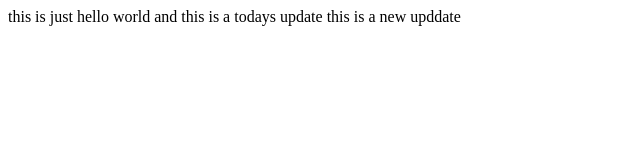
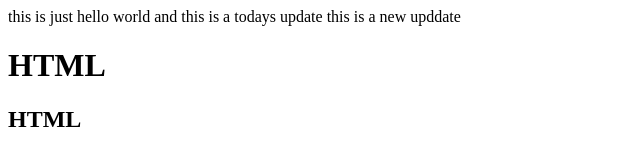
Before and after one commit to puru786/terraform, a plain HTML site: page nginx/index.html in a window 1280 px wide. Shown: the whole page, without its empty margins (0-640 px from the left). Drawn offline with Linux system fonts and the light colour scheme.

Commit message:
Update index.html

```diff
--- a/nginx/index.html
+++ b/nginx/index.html
@@ -2,5 +2,8 @@
   <head>
     <title> this is the best hello world</title>
   </head>
-    <body>this is just hello world and this is a todays update this is a new upddate</body>
+    <body>this is just hello world and this is a todays update this is a new upddate
+    <h1> HTML</h1>
+      <h2>HTML</h2>
+    </body>
 </html>
```
